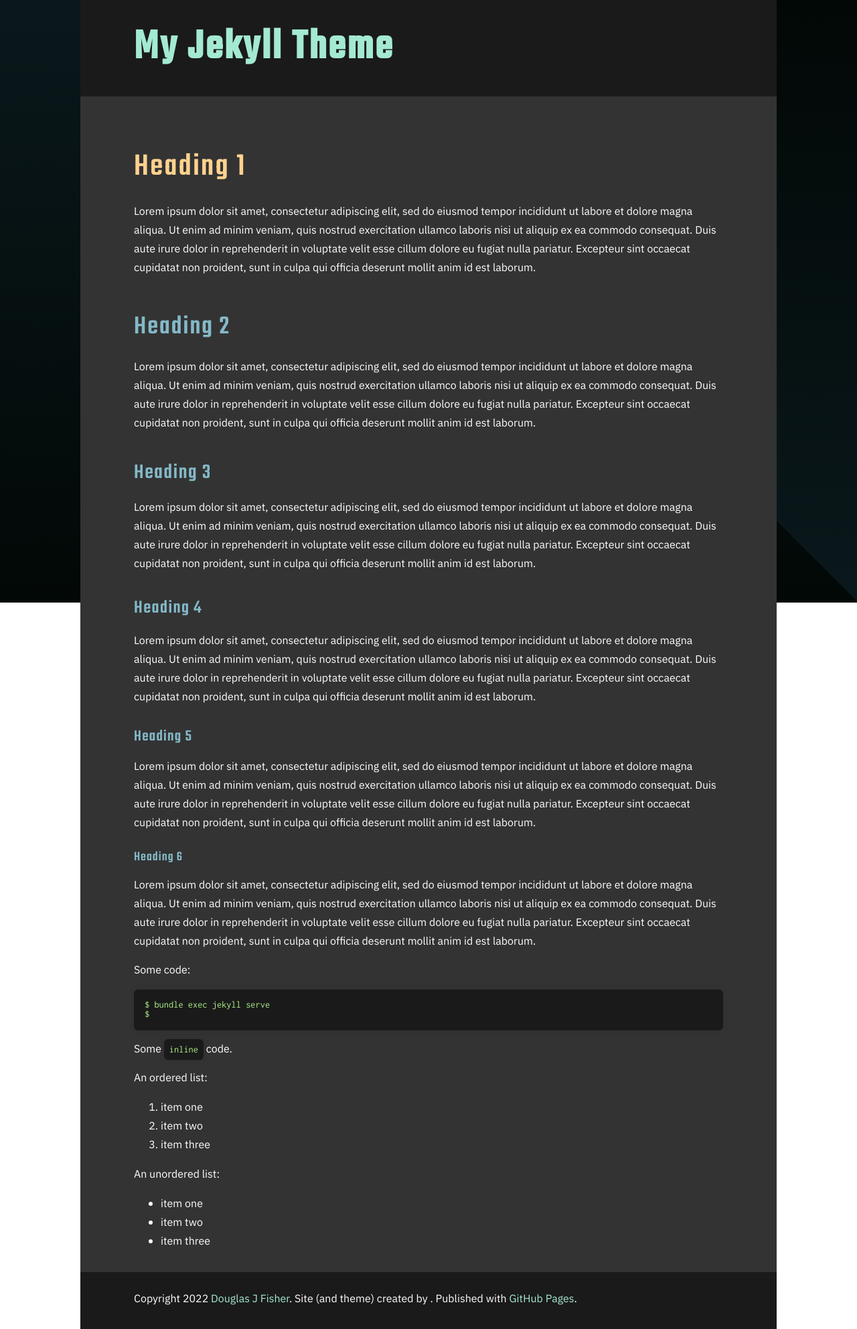
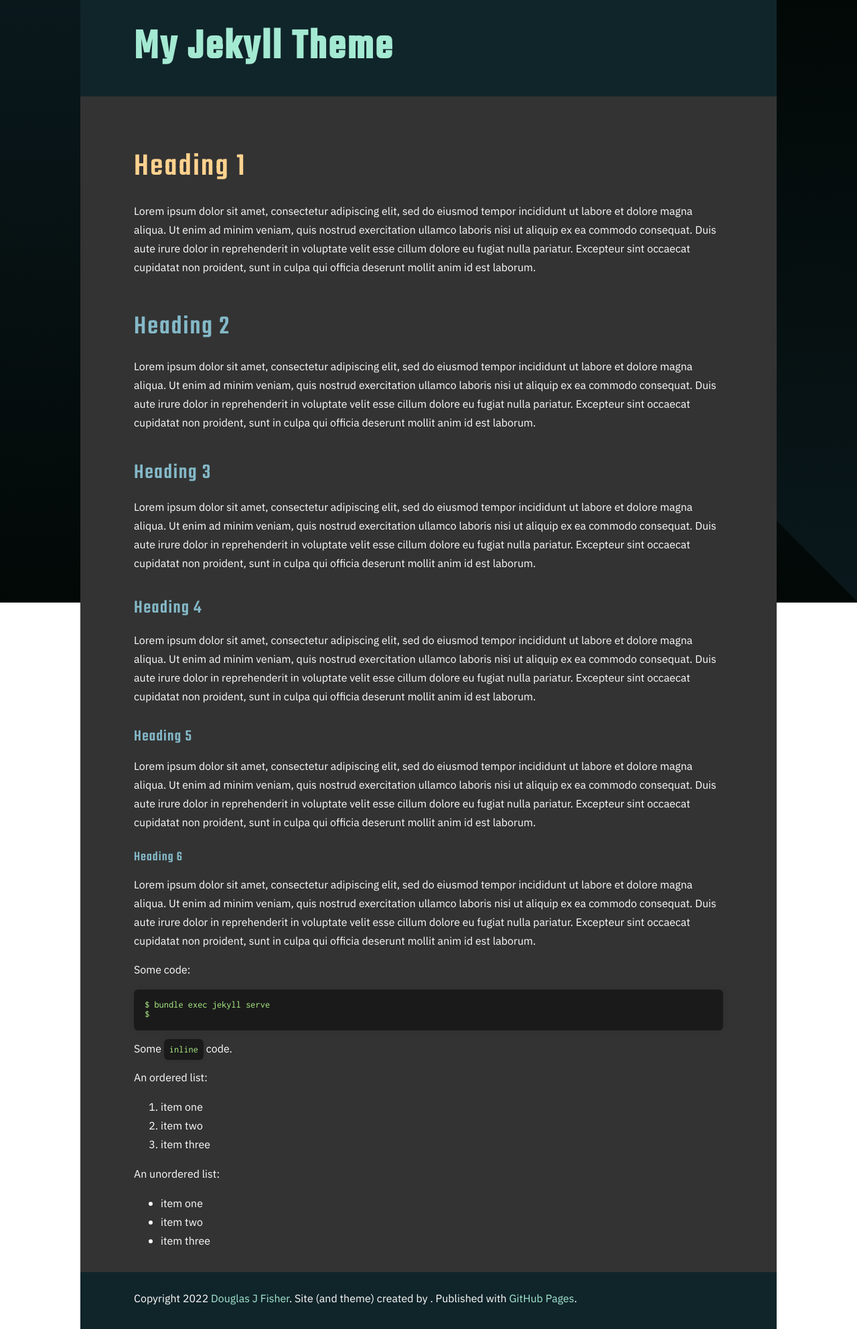
Before and after one commit to dfisher95350/jekyll-theme, a Jekyll site: the page built from index.md, in a window 1280 px wide. Shown: the whole page at 67% size. Built offline with Jekyll 4.4.1, drawn with Linux system fonts in a browser that asks for light colours.

Commit message:
#1 Small tweaks.

```diff
--- a/_sass/layout.scss
+++ b/_sass/layout.scss
@@ -21,7 +21,7 @@ html, body {
   padding: 1rem 5rem;
   margin: 0 auto;
   color: $standard-white;
-  background: $black-light-plus-1;
+  background: $marineblue-dark-7;
 }
 
 .inner-content {
```
